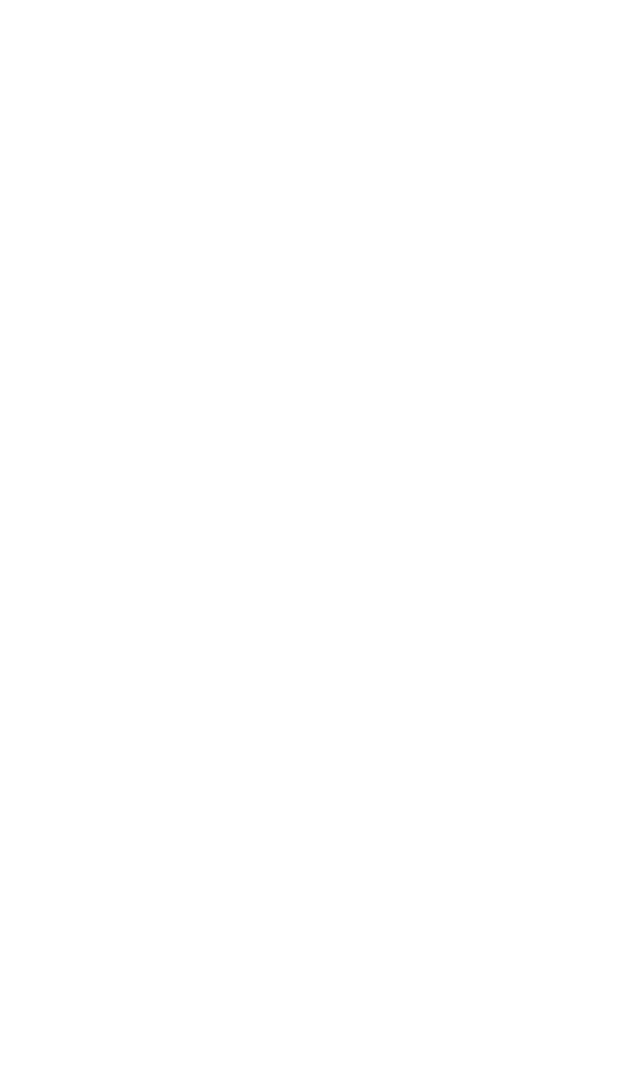
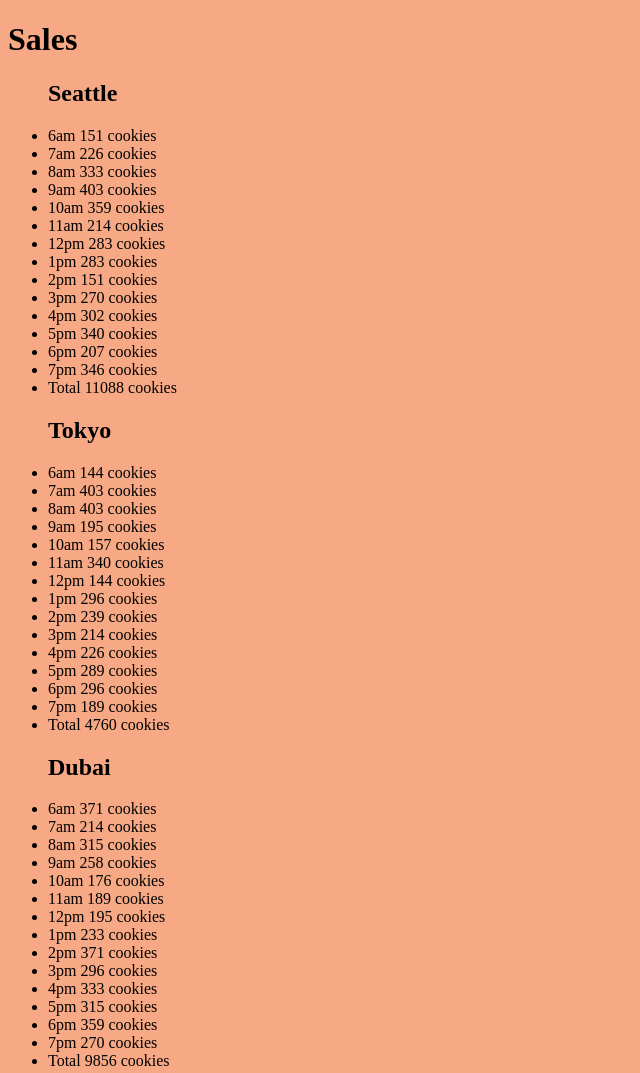
Before and after one commit to Alex2Pena/cookie-stand, a plain HTML site: page sales.html in a window 1280 px wide. Shown: the top 1073 px of the page, without its empty margins (0-640 px from the left). Before the commit the page ends 800 px from the top, so only its background shows below. Drawn offline with Linux system fonts and the light colour scheme.

Commit message:
Finished lab6

```diff
--- a/app.js
+++ b/app.js
@@ -1,147 +1,237 @@
-// .Global Assignments
-// .
-// .
-//These are  the hours the stores are open//
+'use strict'
+//These are the hours the stores are open//
 var hours = ['6am','7am','8am','9am','10am','11am','12pm','1pm','2pm','3pm','4pm','5pm','6pm','7pm'];
 
 //This is the  random nember generator//
 function getRandomInt(customerMin, customerMax){
-    return Math.floor(Math.random() * (customerMax - customerMin)) + customerMin;
+    var randomNumber = Math.random() * (customerMax - customerMin) + customerMin;
+    return Math.floor(randomNumber);
 }
-console.log(getRandomInt(23,65));
 
-function totalSalesCalc(salesPerCustomer){
-    for (i=0; i<hours.length; i++);
-    return
-    console.log (total);
-}
-// .
-// .
 //Seattle store object//
-seattleStore = {
+var seattleStore = {
     store: 'Seattle',
     customerMin: 23,
     customerMax: 65,
     customerAverage: 6.3,
+    salesPerHour: [],
+    //This function calculates customers per HR & sales per HR//
+    getHourlySales: function(){
+        //Go through hours per day
+        for (var i=0; i<hours.length; i++){
+            //Create a variable and call it
+            var customersPerHour = getRandomInt(this.customerMin, this.customerMax);
+            //Create new  variable for total cookies per HR = customers per HR * this. customer average.
+            var totalCookiesPerHr = Math.floor(customersPerHour * this.customerAverage);
+            // Add the total cookies to the sales per HR array.
+            this.salesPerHour.push(totalCookiesPerHr);
+        }
+    },
+    render: function(){
+        this.getHourlySales();
+        var total = 0;
+        var storesArticle = document.getElementById('stores');
+        var cityUl = document.createElement('ul');
+        var cityHeader = document.createElement('h1');
+        cityHeader.textContent = this.store;
+        cityUl.appendChild(cityHeader);
 
-//This function calculates customers per HR & sales per HR//
-hourlySales: function(){
-    var customersPerHour = [];
-    var salesPerCustomer = [];
-
-    for (i=0; i<hours.length; i++){
-        customersPerHour.push(getRandomInt(this.customerMin,this.customerMax));
+    for(var i=0; i<hours.length; i++) {
+        var hourLi = document.createElement('li');
+        hourLi.textContent = `${hours[i]} ${this.salesPerHour[i]} cookies`;
+        cityUl.appendChild(hourLi);
+        }
+        for(var j=0; j<this.salesPerHour.length; j++){
+        total += this.salesPerHour[i];
     }
-    for (i=0; i<hours.length; i++){
-        salesPerCustomer.push(customersPerHour[i] * this.customerAverage);
-    }
-    console.log(customersPerHour);
-    console.log(salesPerCustomer);
-    }
-    ,
-totalSales: function(){
-    for (i=0; i<salesPerCustomer.length; i++);
-    var total = salesPerCustomer.push
-    console.log (total);
+    var totalLi = document.createElement('li');
+    totalLi.textContent = `Total ${total} cookies`
+    cityUl.appendChild(totalLi);
+    storesArticle.append(cityUl);
     }
 }
-seattleStore.hourlySales();
-seattleStore.totalSales();
-// .
-// .
+seattleStore.getHourlySales();
+seattleStore.render();
+
 //Tokyo store object//
-tokyoStore = {
-    store:'Tokyo',
-    customerMin: 3,
-    customerMax: 24,
-    customerAverage: 1.2,
+var tokyoStore = {
+    store: 'Tokyo',
+    customerMin: 23,
+    customerMax: 65,
+    customerAverage: 6.3,
+    salesPerHour: [],
+    //This function calculates customers per HR & sales per HR//
+    getHourlySales: function(){
+        //Go through hours per day
+        for (var i=0; i<hours.length; i++){
+            //Create a variable and call it
+            var customersPerHour = getRandomInt(this.customerMin, this.customerMax);
+            //Create new  variable for total cookies per HR = customers per HR * this. customer average.
+            var totalCookiesPerHr = Math.floor(customersPerHour * this.customerAverage);
+            // Add the total cookies to the sales per HR array.
+            this.salesPerHour.push(totalCookiesPerHr);
+        }
+    },
+    render: function(){
+        this.getHourlySales();
+        var total = 0;
+        var storesArticle = document.getElementById('stores');
+        var cityUl = document.createElement('ul');
+        var cityHeader = document.createElement('h1');
+        cityHeader.textContent = this.store;
+        cityUl.appendChild(cityHeader);
 
-//This function calculates customers per HR & sales per HR//
-hourlySales: function(){
-
-var customersPerHour = [];
-var salesPerCustomer = [];
-
-    for (i=0; i<hours.length; i++){
-        customersPerHour.push(getRandomInt(this.customerMin,this.customerMax));
+    for(var i=0; i<hours.length; i++) {
+        var hourLi = document.createElement('li');
+        hourLi.textContent = `${hours[i]} ${this.salesPerHour[i]} cookies`;
+        cityUl.appendChild(hourLi);
+        }
+        for(var j=0; j<this.salesPerHour.length; j++){
+        total += this.salesPerHour[i];
     }
-    for (i=0; i<hours.length; i++){
-        salesPerCustomer.push(customersPerHour[i] * this.customerAverage);
-    }
-    console.log(customersPerHour);
-    console.log(salesPerCustomer);
+    var totalLi = document.createElement('li');
+    totalLi.textContent = `Total ${total} cookies`
+    cityUl.appendChild(totalLi);
+    storesArticle.append(cityUl);
     }
 }
-// tokyoStore.hourlySales();
-// // .
-// // .
-// //Dubai store object//
-// dubaiStore = {
-//     store:'Dubai',
-//     customerMin: 11,
-//     customerMax: 38,
-//     customerAverage: 3.7,
+tokyoStore.getHourlySales();
+tokyoStore.render();
 
-// hourlySales: function(){
-// var customersPerHour = [];
-// var salesPerCustomer = [];
 
-//     for (i=0; i<hours.length; i++){
-//         customersPerHour.push(getRandomInt(this.customerMin,this.customerMax));
-//     }
-//     for (i=0; i<hours.length; i++){
-//         salesPerCustomer.push(customersPerHour[i] * this.customerAverage);
-//     }
-//     console.log(customersPerHour);
-//     console.log(salesPerCustomer);
-//     }
-// }
-// dubaiStore.hourlySales();
-// //.
-// //.
-// //Paris store object
-// parisStore = {
-//     store:'Paris',
-//     customerMin: 20,
-//     customerMax: 38,
-//     customerAverage: 2.3,
+//Dubai store object//
+var dubaiStore = {
+    store: 'Dubai',
+    customerMin: 23,
+    customerMax: 65,
+    customerAverage: 6.3,
+    salesPerHour: [],
+    //This function calculates customers per HR & sales per HR//
+    getHourlySales: function(){
+        //Go through hours per day
+        for (var i=0; i<hours.length; i++){
+            //Create a variable and call it
+            var customersPerHour = getRandomInt(this.customerMin, this.customerMax);
+            //Create new  variable for total cookies per HR = customers per HR * this. customer average.
+            var totalCookiesPerHr = Math.floor(customersPerHour * this.customerAverage);
+            // Add the total cookies to the sales per HR array.
+            this.salesPerHour.push(totalCookiesPerHr);
+        }
+    },
+    render: function(){
+        this.getHourlySales();
+        var total = 0;
+        var storesArticle = document.getElementById('stores');
+        var cityUl = document.createElement('ul');
+        var cityHeader = document.createElement('h1');
+        cityHeader.textContent = this.store;
+        cityUl.appendChild(cityHeader);
 
-// hourlySales: function(){
-//     var customersPerHour = [];
-//     var salesPerCustomer = [];
+    for(var i=0; i<hours.length; i++) {
+        var hourLi = document.createElement('li');
+        hourLi.textContent = `${hours[i]} ${this.salesPerHour[i]} cookies`;
+        cityUl.appendChild(hourLi);
+        }
+        for(var j=0; j<this.salesPerHour.length; j++){
+        total += this.salesPerHour[i];
+    }
+    var totalLi = document.createElement('li');
+    totalLi.textContent = `Total ${total} cookies`
+    cityUl.appendChild(totalLi);
+    storesArticle.append(cityUl);
+    }
+}
+dubaiStore.getHourlySales();
+dubaiStore.render();
 
-//         for (i=0; i<hours.length; i++){
-//             customersPerHour.push(getRandomInt(this.customerMin,this.customerMax));
-//         }
-//         for (i=0; i<hours.length; i++){
-//             salesPerCustomer.push(customersPerHour[i] * this.customerAverage);
-//         }
-//         console.log(customersPerHour);
-//         console.log(salesPerCustomer);
-//         }
-// }
-// parisStore.hourlySales();
-// //.
-// //.
-// //Lima store object
-// limaStore = {
-//     store:'Lima',
-//     customerMin: 2,
-//     customerMax: 16,
-//     customerAverage: 2.3,
 
-// hourlySales: function(){
-//     var customersPerHour = [];
-//     var salesPerCustomer = [];
+//Paris store object//
+var parisStore = {
+    store: 'Paris',
+    customerMin: 23,
+    customerMax: 65,
+    customerAverage: 6.3,
+    salesPerHour: [],
+    //This function calculates customers per HR & sales per HR//
+    getHourlySales: function(){
+        //Go through hours per day
+        for (var i=0; i<hours.length; i++){
+            //Create a variable and call it
+            var customersPerHour = getRandomInt(this.customerMin, this.customerMax);
+            //Create new  variable for total cookies per HR = customers per HR * this. customer average.
+            var totalCookiesPerHr = Math.floor(customersPerHour * this.customerAverage);
+            // Add the total cookies to the sales per HR array.
+            this.salesPerHour.push(totalCookiesPerHr);
+        }
+    },
+    render: function(){
+        this.getHourlySales();
+        var total = 0;
+        var storesArticle = document.getElementById('stores');
+        var cityUl = document.createElement('ul');
+        var cityHeader = document.createElement('h1');
+        cityHeader.textContent = this.store;
+        cityUl.appendChild(cityHeader);
 
-//         for (i=0; i<hours.length; i++){
-//             customersPerHour.push(getRandomInt(this.customerMin,this.customerMax));
-//         }
-//         for (i=0; i<hours.length; i++){
-//             salesPerCustomer.push(customersPerHour[i] * this.customerAverage);
-//         }
-//         console.log(customersPerHour);
-//         console.log(salesPerCustomer);
-//         }
-// }
-// limaStore.hourlySales();
+    for(var i=0; i<hours.length; i++) {
+        var hourLi = document.createElement('li');
+        hourLi.textContent = `${hours[i]} ${this.salesPerHour[i]} cookies`;
+        cityUl.appendChild(hourLi);
+        }
+        for(var j=0; j<this.salesPerHour.length; j++){
+        total += this.salesPerHour[i];
+    }
+    var totalLi = document.createElement('li');
+    totalLi.textContent = `Total ${total} cookies`
+    cityUl.appendChild(totalLi);
+    storesArticle.append(cityUl);
+    }
+}
+parisStore.getHourlySales();
+parisStore.render();
+
+
+//Lima store object//
+var limaStore = {
+    store: 'Lima',
+    customerMin: 23,
+    customerMax: 65,
+    customerAverage: 6.3,
+    salesPerHour: [],
+    //This function calculates customers per HR & sales per HR//
+    getHourlySales: function(){
+        //Go through hours per day
+        for (var i=0; i<hours.length; i++){
+            //Create a variable and call it
+            var customersPerHour = getRandomInt(this.customerMin, this.customerMax);
+            //Create new  variable for total cookies per HR = customers per HR * this. customer average.
+            var totalCookiesPerHr = Math.floor(customersPerHour * this.customerAverage);
+            // Add the total cookies to the sales per HR array.
+            this.salesPerHour.push(totalCookiesPerHr);
+        }
+    },
+    render: function(){
+        this.getHourlySales();
+        var total = 0;
+        var storesArticle = document.getElementById('stores');
+        var cityUl = document.createElement('ul');
+        var cityHeader = document.createElement('h1');
+        cityHeader.textContent = this.store;
+        cityUl.appendChild(cityHeader);
+
+    for(var i=0; i<hours.length; i++) {
+        var hourLi = document.createElement('li');
+        hourLi.textContent = `${hours[i]} ${this.salesPerHour[i]} cookies`;
+        cityUl.appendChild(hourLi);
+        }
+        for(var j=0; j<this.salesPerHour.length; j++){
+        total += this.salesPerHour[i];
+    }
+    var totalLi = document.createElement('li');
+    totalLi.textContent = `Total ${total} cookies`
+    cityUl.appendChild(totalLi);
+    storesArticle.append(cityUl);
+    }
+}
+limaStore.getHourlySales();
+limaStore.render();
--- a/sales.html
+++ b/sales.html
@@ -4,9 +4,14 @@
     <meta charset="UTF-8">
     <meta name="viewport" content="width=device-width, initial-scale=1.0">
     <meta http-equiv="X-UA-Compatible" content="ie=edge">
+    <link rel="stylesheet" href="styles.css">
     <title>Document</title>
 </head>
 <body>
+    <header><h1>Sales</h1></header>
 
+    <article id='stores'></article>
+
+<script src="app.js"></script>
 </body>
 </html>
--- /dev/null
+++ b/styles.css
@@ -0,0 +1,6 @@
+body {
+    background-color: rgb(247, 169, 133);
+}
+#salmon{
+    size: 10;
+}
```
Also changed, not shown: index.html (+7 -2 lines), 1 other file.
